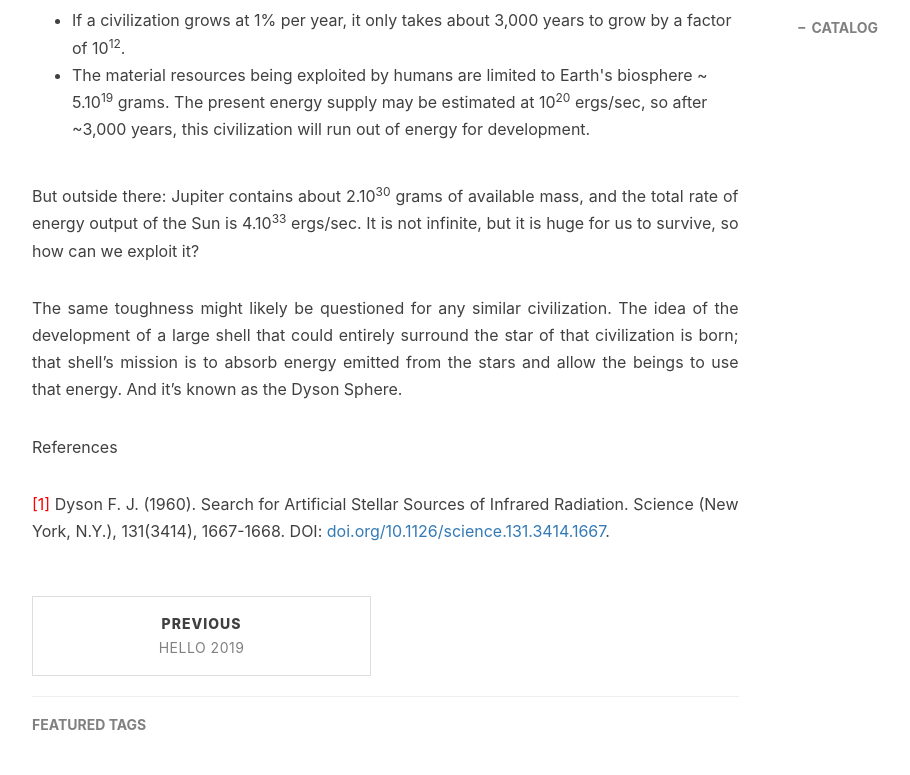
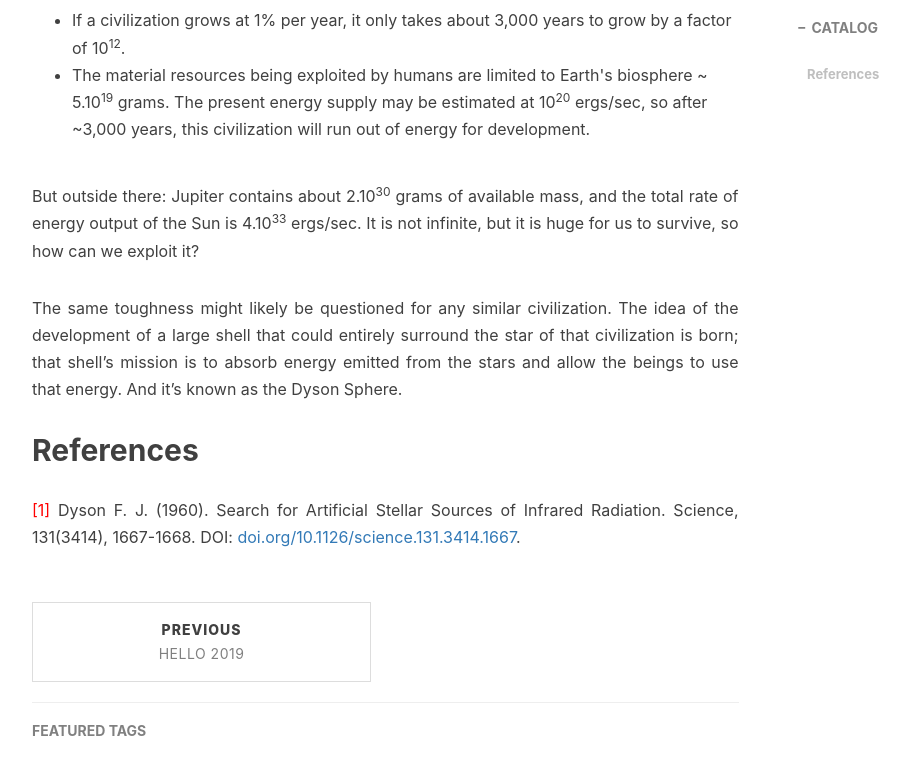
Before and after one commit to orionanseaweed/orionanseaweed.github.io, a Jekyll site: the page built from _posts/2024-08-16-Dyson-Sphere.md, in a window 1280 px wide and 900 px high, scrolled down 1245 px. Shown: the top 775 px of the window, without its empty margins (233-1143 px from the left). Built offline with Jekyll 4.4.1, drawn with Linux system fonts in a browser that asks for light colours; nearby versions of some CDN libraries; library files that are not in the unit come from our copies; comment, search, counter and statistics services are not loaded; some of the changed text lies outside the part shown.

Commit message:
Update 2024-08-16-Dyson-Sphere.md

```diff
--- a/_posts/2024-08-16-Dyson-Sphere.md
+++ b/_posts/2024-08-16-Dyson-Sphere.md
@@ -36,8 +36,8 @@ But outside there: Jupiter contains about 2.10<sup>30</sup> grams of available m
 
 The same toughness might likely be questioned for any similar civilization. The idea of the development of a large shell that could entirely surround the star of that civilization is born; that shell's mission is to absorb energy emitted from the stars and allow the beings to use that energy. And it's known as the Dyson Sphere.
 
-References
+## References
 
 <p>
-    <span style="color: #FF0000">[1]</span> Dyson F. J. (1960). Search for Artificial Stellar Sources of Infrared Radiation. Science (New York, N.Y.), 131(3414), 1667-1668. DOI: <a href="https://doi.org/10.1126/science.131.3414.1667" target="_blank" rel="noopener noreferrer">doi.org/10.1126/science.131.3414.1667</a>.
+    <span style="color: #FF0000">[1]</span> Dyson F. J. (1960). Search for Artificial Stellar Sources of Infrared Radiation. Science, 131(3414), 1667-1668. DOI: <a href="https://doi.org/10.1126/science.131.3414.1667" target="_blank" rel="noopener noreferrer">doi.org/10.1126/science.131.3414.1667</a>.
 </p>
```
Also changed, not shown: other parts of _posts/2024-08-16-Dyson-Sphere.md (+1 -1 lines).
